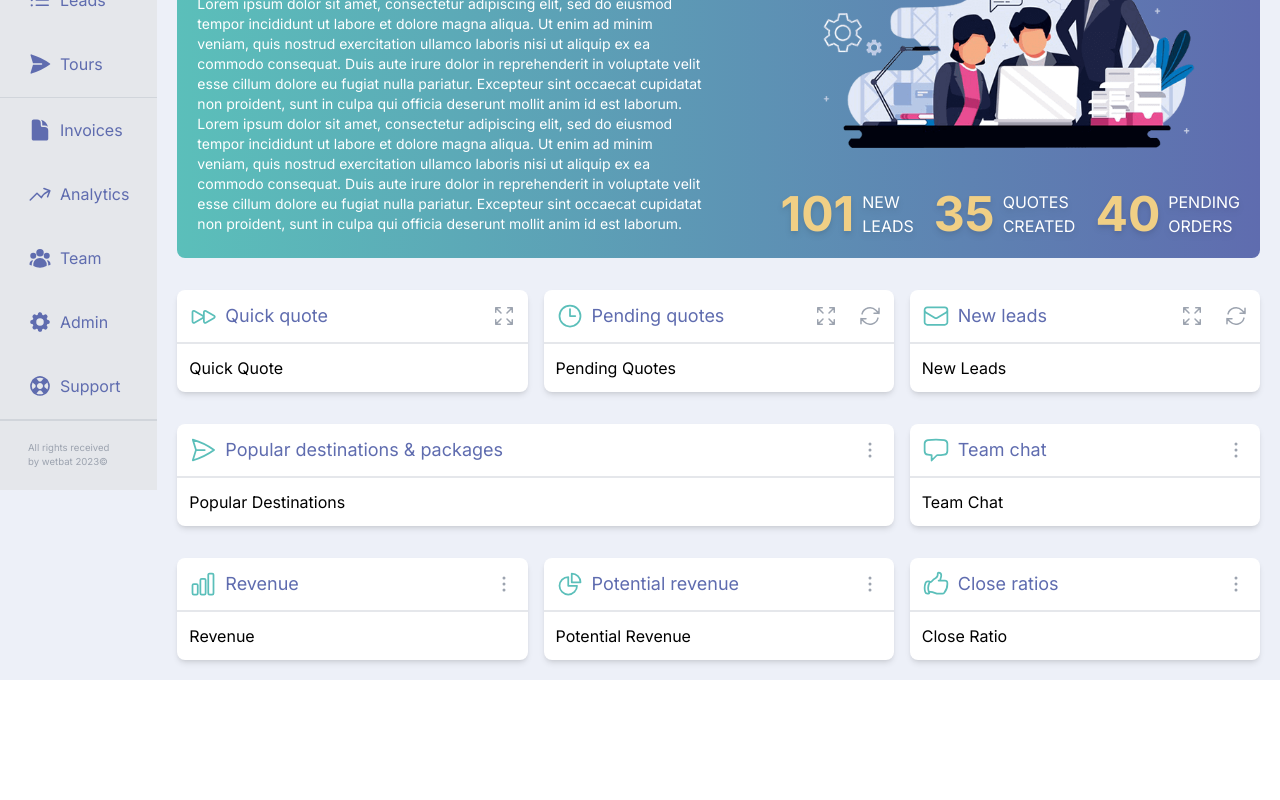
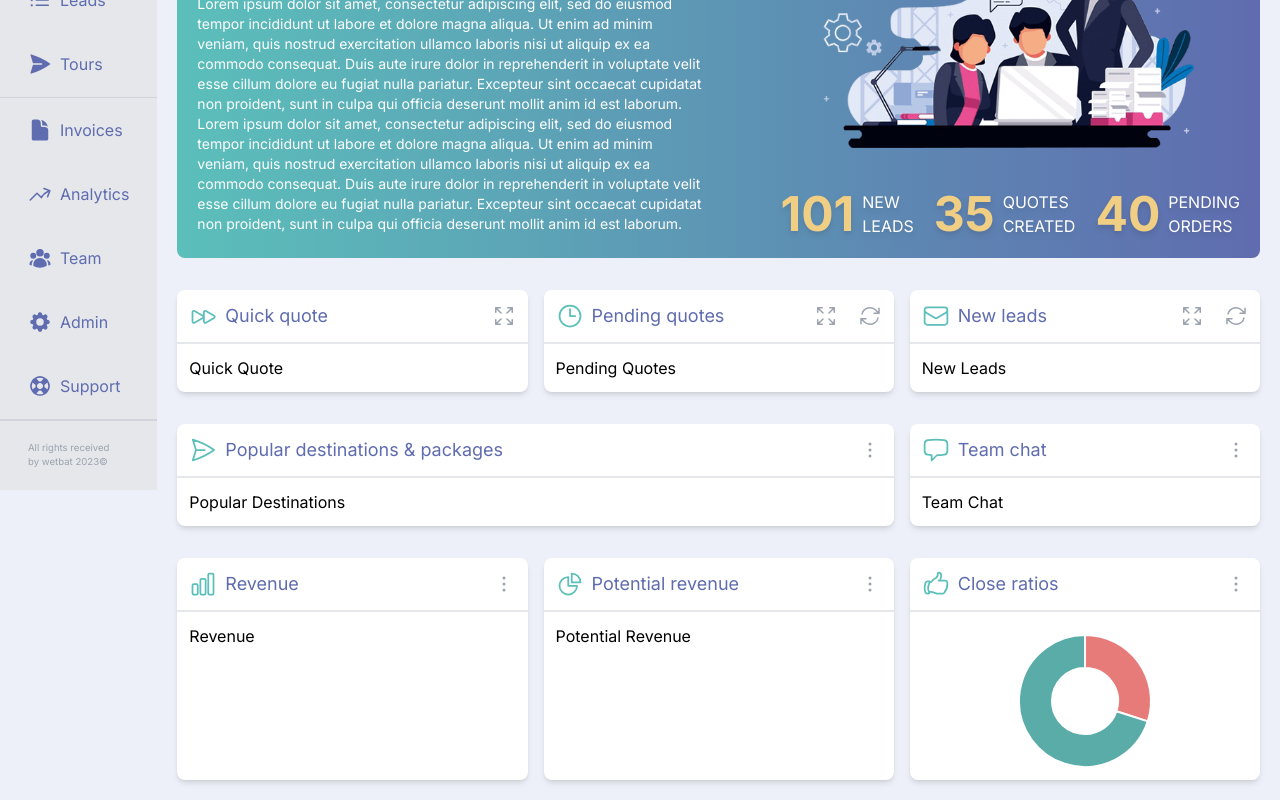
Before and after one commit to marcelo-tm/wetbat, a React (Vite) app in the folder web/: page / in a window 1280 px wide. Shown: the part 232-1032 px from the top of the page. Before the commit the page ends 912 px from the top, so only its background shows below. Built offline with nearby package versions, Linux system fonts and the light colour scheme.

Commit message:
add close ratio chart

```diff
--- a/web/package.json
+++ b/web/package.json
@@ -12,8 +12,10 @@
   },
   "dependencies": {
     "@heroicons/react": "^2.0.14",
+    "chart.js": "^4.2.0",
     "html-react-parser": "^3.0.8",
     "react": "^18.2.0",
+    "react-chartjs-2": "^5.2.0",
     "react-dom": "^18.2.0",
     "react-router-dom": "^6.8.0",
     "zustand": "^4.3.2"
--- a/web/src/components/Panels/CloseRatio.tsx
+++ b/web/src/components/Panels/CloseRatio.tsx
@@ -1,4 +1,9 @@
+import { useMemo } from "react";
 import { EllipsisVerticalIcon } from "@heroicons/react/24/outline";
+import "chart.js/auto";
+import { Chart } from "react-chartjs-2";
+
+import { closeRatio } from "../../data/charts.json";
 
 export function CloseRatioActions() {
   function handleClick() {
@@ -13,5 +18,24 @@ export function CloseRatioActions() {
 }
 
 export function CloseRatio() {
-  return <div>Close Ratio</div>;
+  const data = useMemo(() => {
+    return {
+      labels: [],
+      datasets: [
+        {
+          data: [closeRatio.notClosed, closeRatio.closed],
+          backgroundColor: ["rgb(230, 123, 121)", "rgb(90, 172, 168)"],
+          hoverOffset: 4,
+        },
+      ],
+    };
+  }, [closeRatio]);
+
+  return (
+    <div className="flex justify-center items-center">
+      <div className="w-36 h-36">
+        <Chart type="doughnut" data={data} />
+      </div>
+    </div>
+  );
 }
--- /dev/null
+++ b/web/src/data/charts.json
@@ -0,0 +1,6 @@
+{
+  "closeRatio": {
+    "closed": 70,
+    "notClosed": 30
+  }
+}
```
Also changed, not shown: 1 other file (tests, documents, lock files or other folders).
